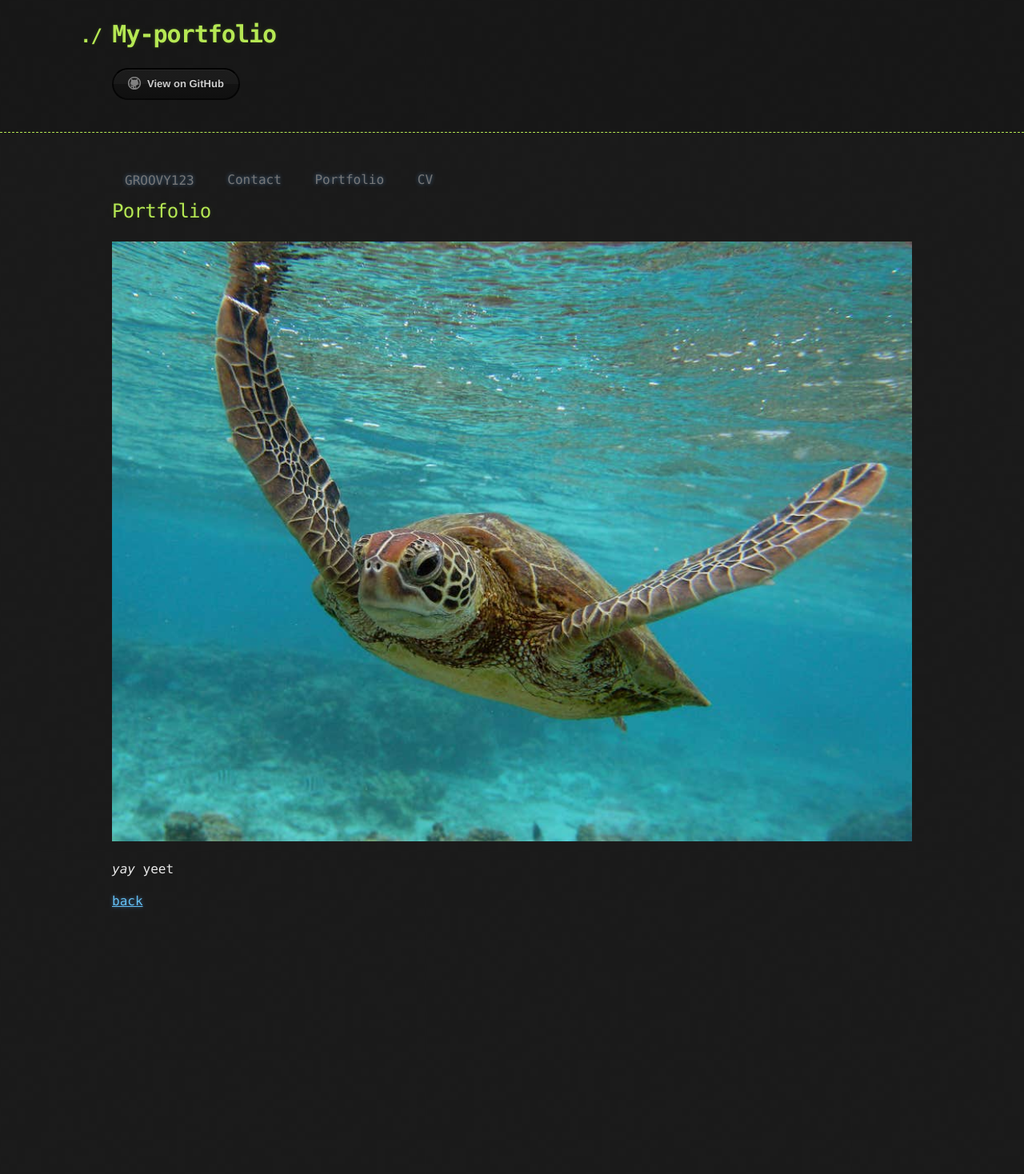
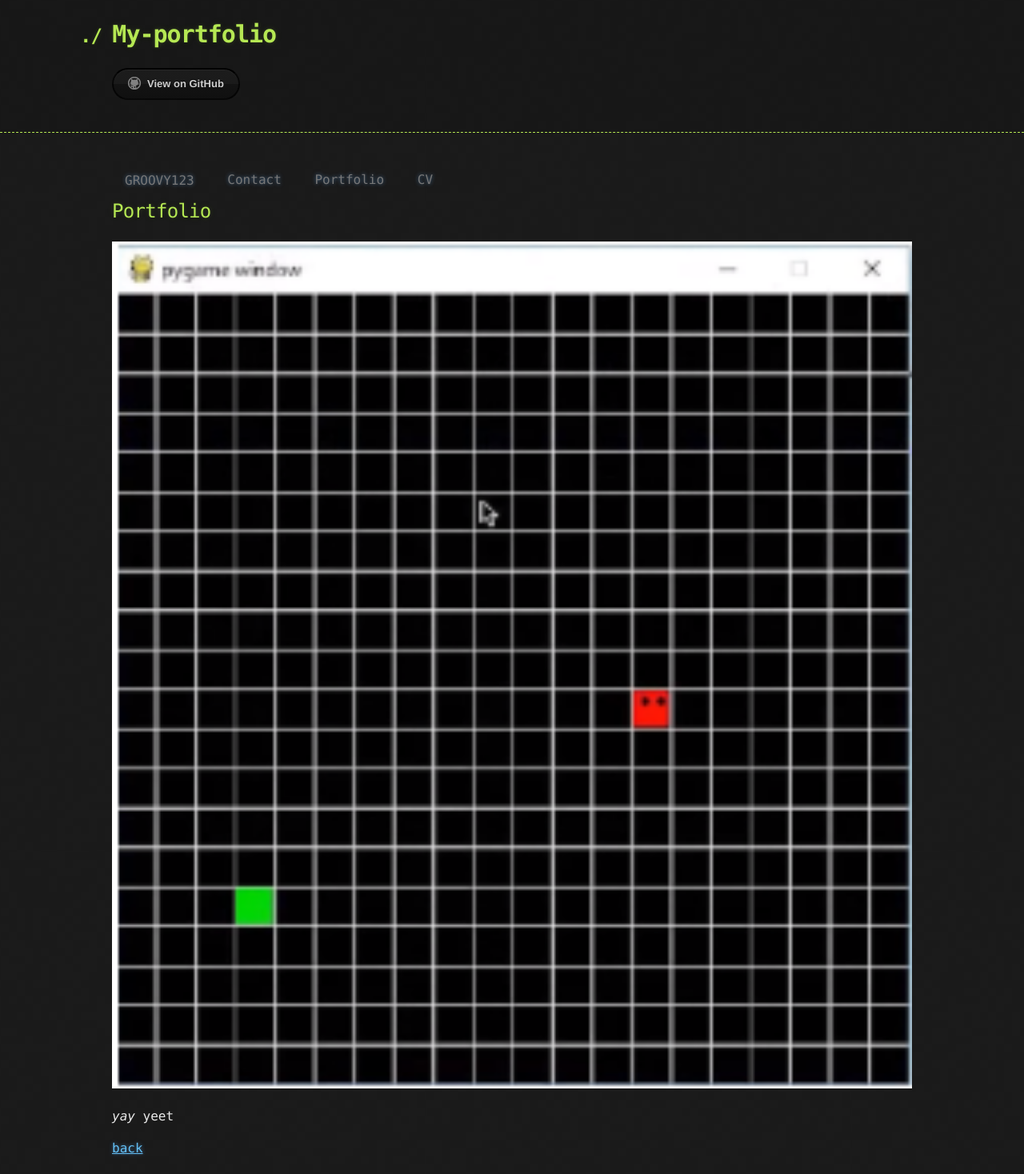
Before and after one commit to Grooovy123/My-portfolio, a Jekyll site: the page built from portfolio.md, in a window 1280 px wide. Shown: the whole page at 80% size. Built offline with Jekyll 4.4.1, drawn with Linux system fonts in a browser that asks for light colours; nearby versions of some CDN libraries; the repository's description, which GitHub fills in, is left out; our own code applies the rules of GitHub Pages for plain Markdown files; before the commit the page ends 1159 px from its top, so only the background shows below that.

Commit message:
Update portfolio.md

```diff
--- a/portfolio.md
+++ b/portfolio.md
@@ -4,7 +4,7 @@ layout: portfolio
 
 ## Portfolio
 
-<img alt="Snake game" src="assets/images/turtle.jpg" width="100%" />
+<img alt="Snake game" src="assets/images/snake game.png" width="100%" />
 
 _yay_
 yeet
```
